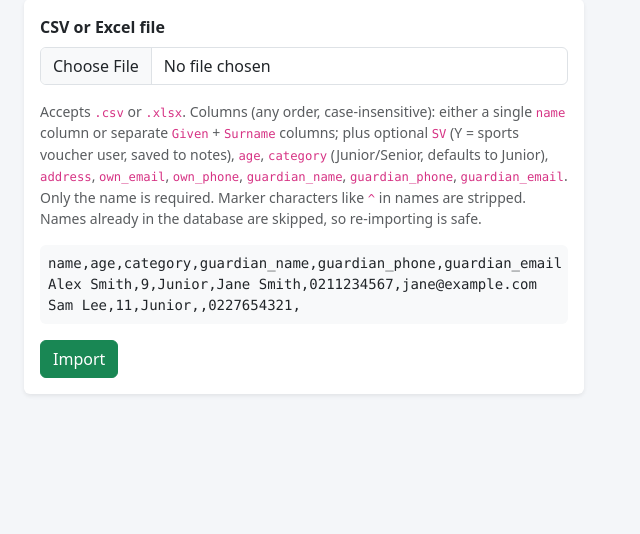
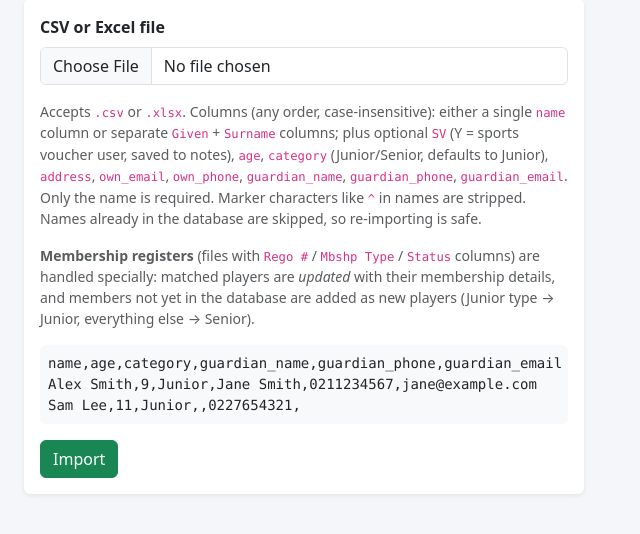
Before and after one commit to markosharknz1/Club_Training, a Flask app: page /players/import in a window 1280 px wide. Shown: the part 120-654 px from the top of the page, without its empty margins (0-640 px from the left). Run offline with Flask 3, Linux system fonts and the light colour scheme; data that the repository does not hold is empty; parts of the project's set-up code (start-up, migrations or seed data) failed here and were passed over; some libraries are stand-ins or nearby versions.

Commit message:
Add membership-register import (rego numbers, membership type/status)
- Player gains rego_number / membership_type / membership_status
  (add-only migration), shown on the player detail page.
- /players/import detects membership-register files (Rego # /
  Mbshp Type / Status columns) and switches modes: matched players
  are updated in place, unmatched members are added as new players
  (Junior type -> Junior, everything else -> Senior), ALL-CAPS
  register surnames are title-cased.
- Raise the fuzzy name-match cutoff from 0.88 to 0.90: a dry run
  caught "Leo ZHANG" wrongly matching "Leo Huang" (ratio 0.889);
  every known-good typo match scores >= 0.92 and still passes.

Co-Authored-By: Claude Fable 5 <noreply@anthropic.com>

```diff
--- a/app.py
+++ b/app.py
@@ -117,6 +117,11 @@ def create_app():
         if 'own_phone' not in player_cols:
             db.session.execute(db.text("ALTER TABLE players ADD COLUMN own_phone VARCHAR(30)"))
             db.session.commit()
+        if 'rego_number' not in player_cols:
+            db.session.execute(db.text("ALTER TABLE players ADD COLUMN rego_number VARCHAR(20)"))
+            db.session.execute(db.text("ALTER TABLE players ADD COLUMN membership_type VARCHAR(30)"))
+            db.session.execute(db.text("ALTER TABLE players ADD COLUMN membership_status VARCHAR(30)"))
+            db.session.commit()
         session_tmpl_cols = [row[1] for row in db.session.execute(db.text("PRAGMA table_info(session_templates)")).fetchall()]
         if 'category' not in session_tmpl_cols:
             db.session.execute(db.text("ALTER TABLE session_templates ADD COLUMN category VARCHAR(10) NOT NULL DEFAULT 'Mixed'"))
@@ -482,6 +487,9 @@ def create_app():
                 'guardian_name':  {'guardian', 'guardian name', 'parent', 'parent name'},
                 'guardian_phone': {'guardian phone', 'phone', 'contact', 'guardian contact'},
                 'guardian_email': {'guardian email', 'email'},
+                'rego':              {'rego', 'rego #', 'rego number', 'registration', 'member #', 'member number'},
+                'membership_type':   {'mbshp type', 'membership type'},
+                'membership_status': {'status', 'membership status'},
             }
             header_cells = [str(h or '').strip().lower().replace('_', ' ') for h in rows[0]]
             col = {}
@@ -499,7 +507,52 @@ def create_app():
                 j = col.get(field)
                 if j is None or j >= len(row) or row[j] is None:
                     return ''
-                return str(row[j]).strip()
+                v = str(row[j]).strip()
+                return v[:-2] if v.endswith('.0') else v
+
+            # ── Membership-register mode ─────────────────────────────
+            # A file with Rego/Membership columns (e.g. the club's member
+            # export) UPDATES matched players in place and ADDS unmatched
+            # members as new players, rather than skipping existing names.
+            if 'rego' in col or 'membership_type' in col:
+                find_player, fuzzy_notes = _build_player_matcher(Player.query.all())
+                updated, added, skipped = 0, 0, 0
+                for row in rows[1:]:
+                    name = _clean_person_name(
+                        cell(row, 'name') or f"{cell(row, 'given')} {cell(row, 'surname')}")
+                    if not name:
+                        skipped += 1
+                        continue
+                    rego    = cell(row, 'rego') or None
+                    mtype   = cell(row, 'membership_type') or None
+                    mstatus = cell(row, 'membership_status') or None
+                    p = find_player(name)
+                    if p:
+                        p.rego_number       = rego or p.rego_number
+                        p.membership_type   = mtype or p.membership_type
+                        p.membership_status = mstatus or p.membership_status
+                        updated += 1
+                    else:
+                        # Tidy SHOUTING surnames from the register (KIM ATKINS → Kim Atkins)
+                        display = ' '.join(w.title() if w.isupper() and len(w) > 1 else w
+                                           for w in name.split())
+                        db.session.add(Player(
+                            name=display,
+                            category='Junior' if (mtype or '').lower() == 'junior' else 'Senior',
+                            rego_number=rego, membership_type=mtype, membership_status=mstatus,
+                        ))
+                        added += 1
+                db.session.commit()
+                msg = (f'Membership register: updated {updated} existing player'
+                       f'{"s" if updated != 1 else ""}, added {added} new member'
+                       f'{"s" if added != 1 else ""} as players.')
+                if skipped:
+                    msg += f' {skipped} row{"s" if skipped != 1 else ""} skipped (missing name).'
+                if fuzzy_notes:
+                    msg += (f' {len(fuzzy_notes)} matched by name similarity — please check: '
+                            + '; '.join(sorted(set(fuzzy_notes))) + '.')
+                flash(msg, 'success')
+                return redirect(url_for('players'))
 
             added, skipped = 0, 0
             duplicates = []
@@ -1959,7 +2012,7 @@ def _build_player_matcher(players):
             r1 = difflib.SequenceMatcher(None, n, close[0]).ratio()
             r2 = difflib.SequenceMatcher(None, n, close[1]).ratio() if len(close) > 1 else 0.0
             first_sim = difflib.SequenceMatcher(None, toks[0], close[0].split()[0]).ratio()
-            if r1 >= 0.88 and (r1 - r2) >= 0.04 and first_sim >= 0.8:
+            if r1 >= 0.90 and (r1 - r2) >= 0.04 and first_sim >= 0.8:
                 p = by_norm[close[0]][0]
                 fuzzy_notes.append(f'"{_clean_person_name(raw)}" matched to {p.name}')
                 return p
--- a/models.py
+++ b/models.py
@@ -118,6 +118,9 @@ class Player(db.Model):
     guardian_email     = db.Column(db.String(150))
     medicare_number    = db.Column(db.String(30))
     category           = db.Column(db.String(10), default='Junior', nullable=False)  # Junior | Senior
+    rego_number        = db.Column(db.String(20))   # club registration number, from the member register
+    membership_type    = db.Column(db.String(30))   # e.g. Junior / Social / Comp A-C
+    membership_status  = db.Column(db.String(30))   # e.g. Paid
     address            = db.Column(db.String(250))
     own_email          = db.Column(db.String(150))
     own_phone          = db.Column(db.String(30))
--- a/templates/players/import.html
+++ b/templates/players/import.html
@@ -24,6 +24,12 @@
         Only the name is required. Marker characters like <code>^</code> in names are stripped.
         Names already in the database are skipped, so re-importing is safe.
       </p>
+      <p class="text-muted small mb-3">
+        <strong>Membership registers</strong> (files with <code>Rego #</code> / <code>Mbshp Type</code> /
+        <code>Status</code> columns) are handled specially: matched players are <em>updated</em> with
+        their membership details, and members not yet in the database are added as new players
+        (Junior type → Junior, everything else → Senior).
+      </p>
       <pre class="bg-light p-2 rounded small mb-3">name,age,category,guardian_name,guardian_phone,guardian_email
 Alex Smith,9,Junior,Jane Smith,0211234567,jane@example.com
 Sam Lee,11,Junior,,0227654321,</pre>
```
Also changed, not shown: CLAUDE.md (+13 -0 lines), templates/players/detail.html (+7 -0 lines).
